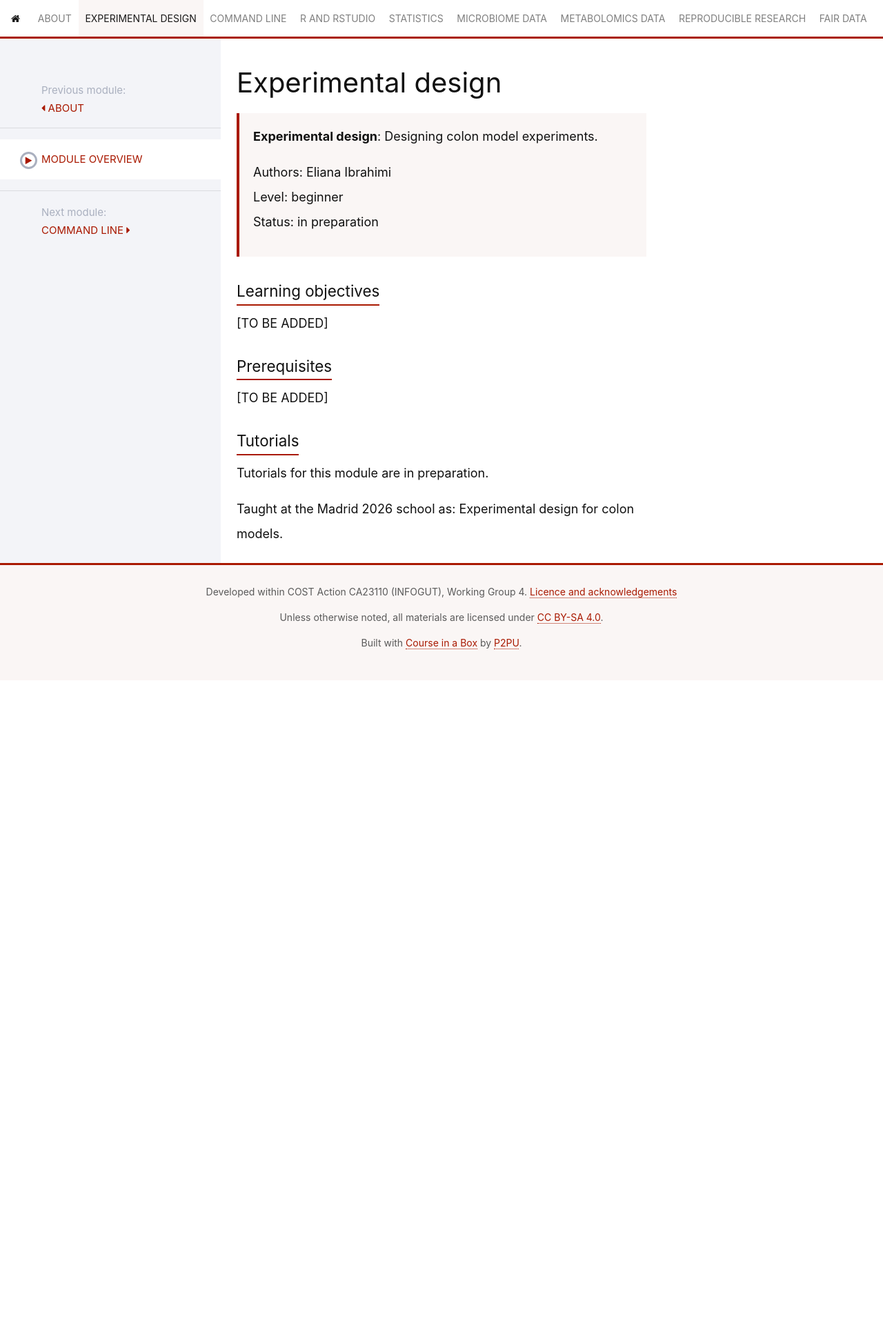
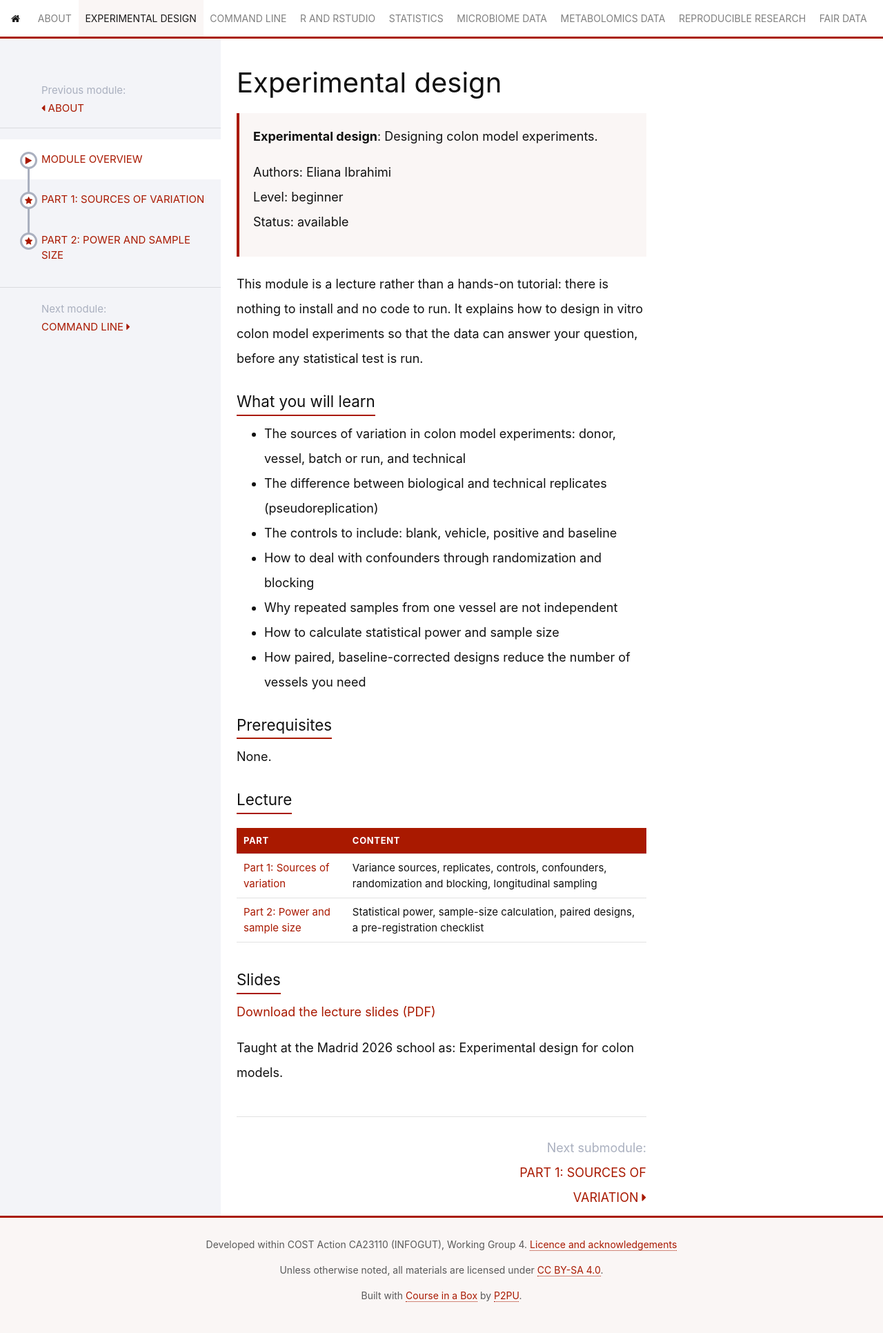
Before and after one commit to aponsero/INFOGUT-Bioinfo101, a Jekyll site: the page built from modules/experimental-design/_posts/1980-01-01-programme.md, in a window 1280 px wide. Shown: the whole page at 69% size. Built offline with Jekyll 4.4.1, drawn with Linux system fonts in a browser that asks for light colours; nearby versions of some CDN libraries; before the commit the page ends 986 px from its top, so only the background shows below that.

Commit message:
Experimental design draft

```diff
--- a/_data/modules.yml
+++ b/_data/modules.yml
@@ -14,7 +14,7 @@
   title: Experimental design
   summary: Designing colon model experiments.
   trainers: Eliana Ibrahimi
-  status: in preparation
+  status: available
 
 - id: command-line
   title: Command line
--- a/_sass/_infogut.scss
+++ b/_sass/_infogut.scss
@@ -259,3 +259,22 @@ details {
 code {
   color: $infogut-red-dark;
 }
+
+// Figures in lecture pages
+figure {
+  margin: 24px 0;
+
+  img {
+    display: block;
+    max-width: 100%;
+    height: auto;
+    border: 1px solid $infogut-line;
+  }
+
+  figcaption {
+    font-size: 14px;
+    line-height: 1.5;
+    color: $infogut-muted;
+    padding-top: 8px;
+  }
+}
--- a/modules/experimental-design/_posts/1980-01-01-programme.md
+++ b/modules/experimental-design/_posts/1980-01-01-programme.md
@@ -6,16 +6,31 @@ title: Module overview
 
 {% include module_overview.html %}
 
-## Learning objectives
+This module is a lecture rather than a hands-on tutorial: there is nothing to install and no code to run. It explains how to design in vitro colon model experiments so that the data can answer your question, before any statistical test is run.
 
-[TO BE ADDED]
+## What you will learn
+
+- The sources of variation in colon model experiments: donor, vessel, batch or run, and technical
+- The difference between biological and technical replicates (pseudoreplication)
+- The controls to include: blank, vehicle, positive and baseline
+- How to deal with confounders through randomization and blocking
+- Why repeated samples from one vessel are not independent
+- How to calculate statistical power and sample size
+- How paired, baseline-corrected designs reduce the number of vessels you need
 
 ## Prerequisites
 
-[TO BE ADDED]
+None.
 
-## Tutorials
+## Lecture
 
-Tutorials for this module are in preparation.
+| Part | Content |
+|---|---|
+| [Part 1: Sources of variation]({{ site.baseurl }}/modules/experimental-design/part-1-sources-of-variation/) | Variance sources, replicates, controls, confounders, randomization and blocking, longitudinal sampling |
+| [Part 2: Power and sample size]({{ site.baseurl }}/modules/experimental-design/part-2-power-and-sample-size/) | Statistical power, sample-size calculation, paired designs, a pre-registration checklist |
+
+## Slides
+
+[Download the lecture slides (PDF)]({{ site.baseurl }}/modules/experimental-design/data/experimental-design-slides.pdf)
 
 Taught at the Madrid 2026 school as: Experimental design for colon models.
```
Also changed, not shown: modules/experimental-design/_posts/2000-01-01-part-1-sources-of-variation.md (added, +186 -0 lines), modules/experimental-design/_posts/2000-01-02-part-2-power-and-sample-size.md (added, +172 -0 lines), modules/experimental-design/images/balanced.png (added), modules/experimental-design/images/confounded.png (added), modules/experimental-design/images/controls.png (added), modules/experimental-design/images/donor-variability.png (added), modules/experimental-design/images/donors-vs-vessels.png (added), modules/experimental-design/images/platforms.png (added), modules/experimental-design/images/power-curves.png (added), modules/experimental-design/images/replicates.png (added), modules/experimental-design/images/sampling-timeline.png (added), modules/experimental-design/images/sources-of-variation.png (added), modules/experimental-design/images/vessel-divergence.png (added), 1 other file.
